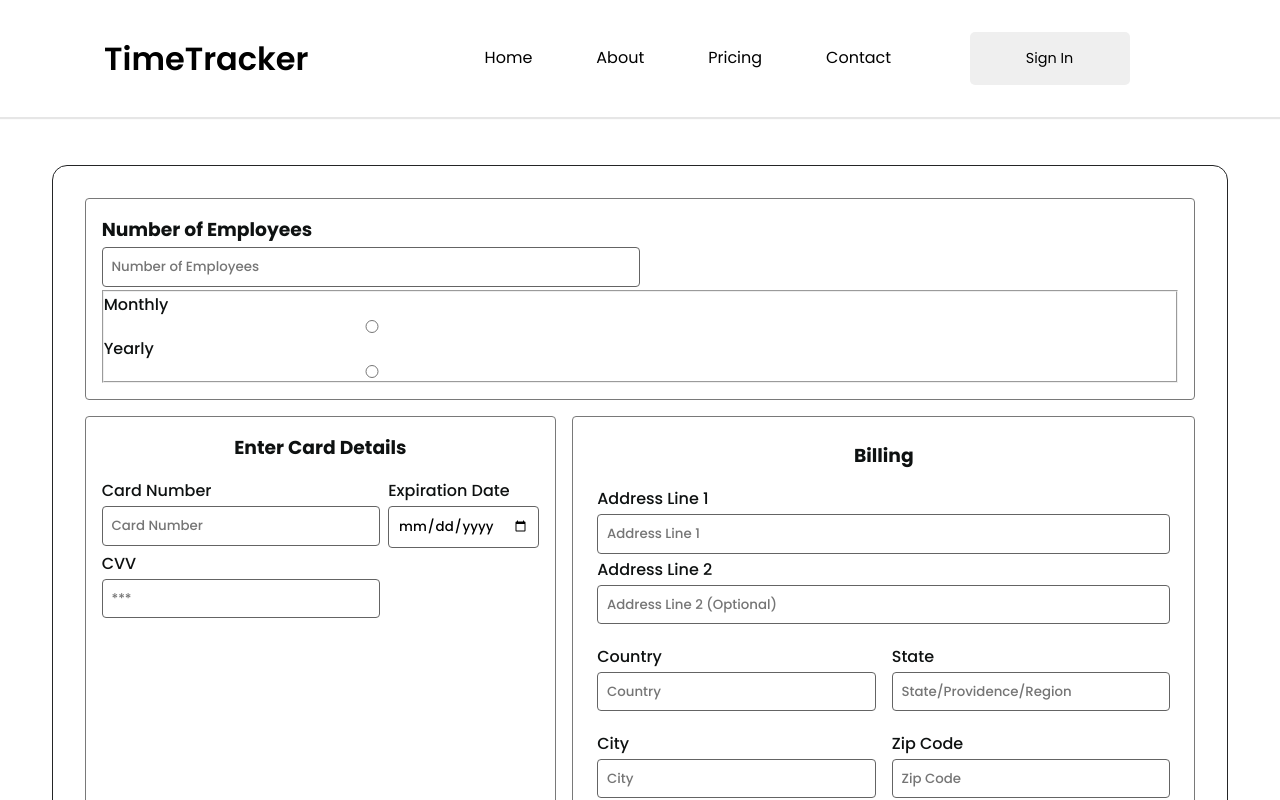
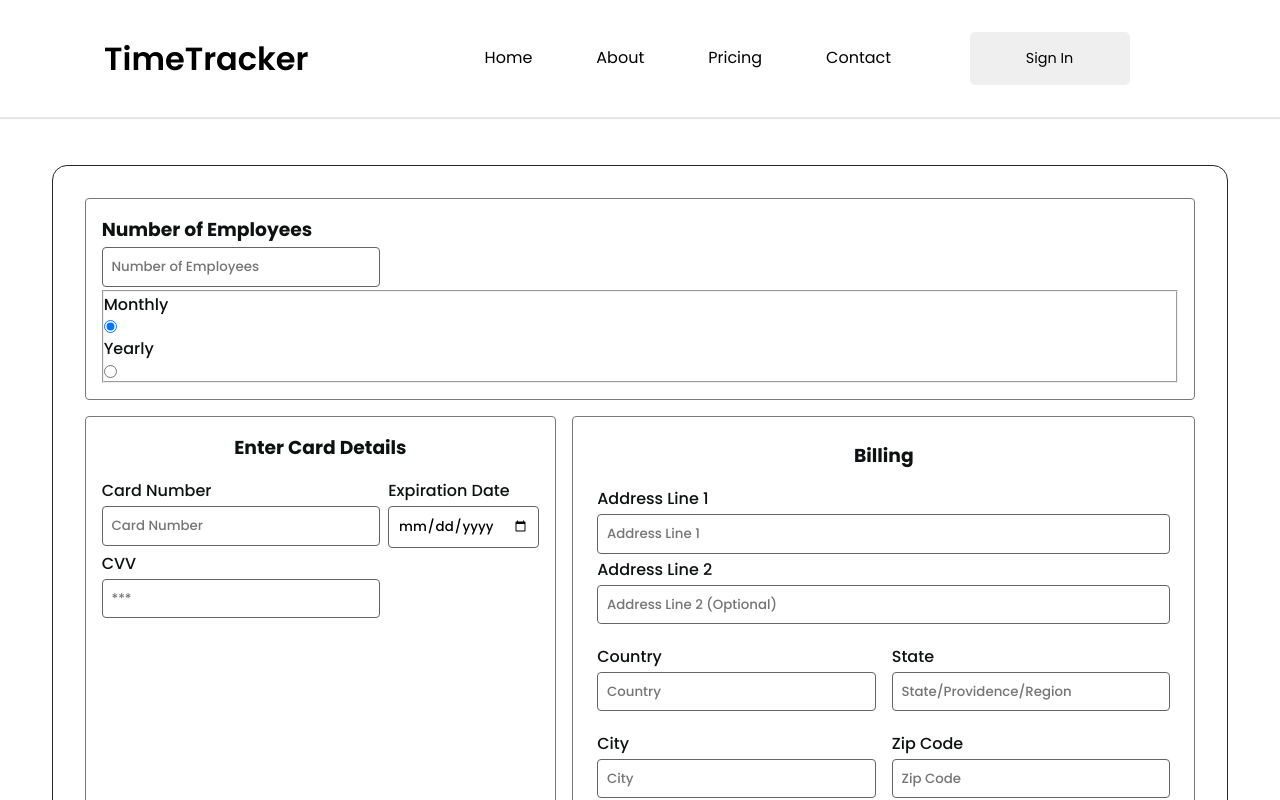
Before and after one commit to chenderson17/TimeTracker, a React (Create React App) app in the folder timetrackerwebapp/: page /signup in a window 1280 px wide. Both pictures are taken after a click on the button 1120 px from the left and 706 px from the top of the page. Shown: the top 800 px of the page. Built offline with nearby package versions, Linux system fonts and the light colour scheme; some icons are missing.

Commit message:
fixed radio buttons being stretched out

```diff
--- a/timetrackerwebapp/src/Components/SignUpOrgPageTwo.css
+++ b/timetrackerwebapp/src/Components/SignUpOrgPageTwo.css
@@ -29,7 +29,7 @@ details ul{
 
 }
 .num-of-employees-section input{
-    width: 50%;
+
 }
 .enter-card-details-container{
     grid-column-start:1;
--- a/timetrackerwebapp/src/Components/SignUpOrgPageTwo.js
+++ b/timetrackerwebapp/src/Components/SignUpOrgPageTwo.js
@@ -54,7 +54,7 @@ export default function SignUpOrgPageTwo({orgLeftButton, formBehaviour, planArra
         <div className='radio-btns'>
             <fieldset>
             <label>Monthly</label>
-            <input id='monthly-yearly' value={'monthly'} name='monthlyyearly' type='radio' onFocus={handleMonthly}></input>
+            <input id='monthly-yearly' value={'monthly'} name='monthlyyearly' type='radio' onFocus={handleMonthly} checked={isMonthly}></input>
             <label>Yearly</label>
             <input id='monthly-yearly' value={'yearly'} name='monthlyyearly' type='radio' onFocus={handleMonthly}></input>
             </fieldset>
```
